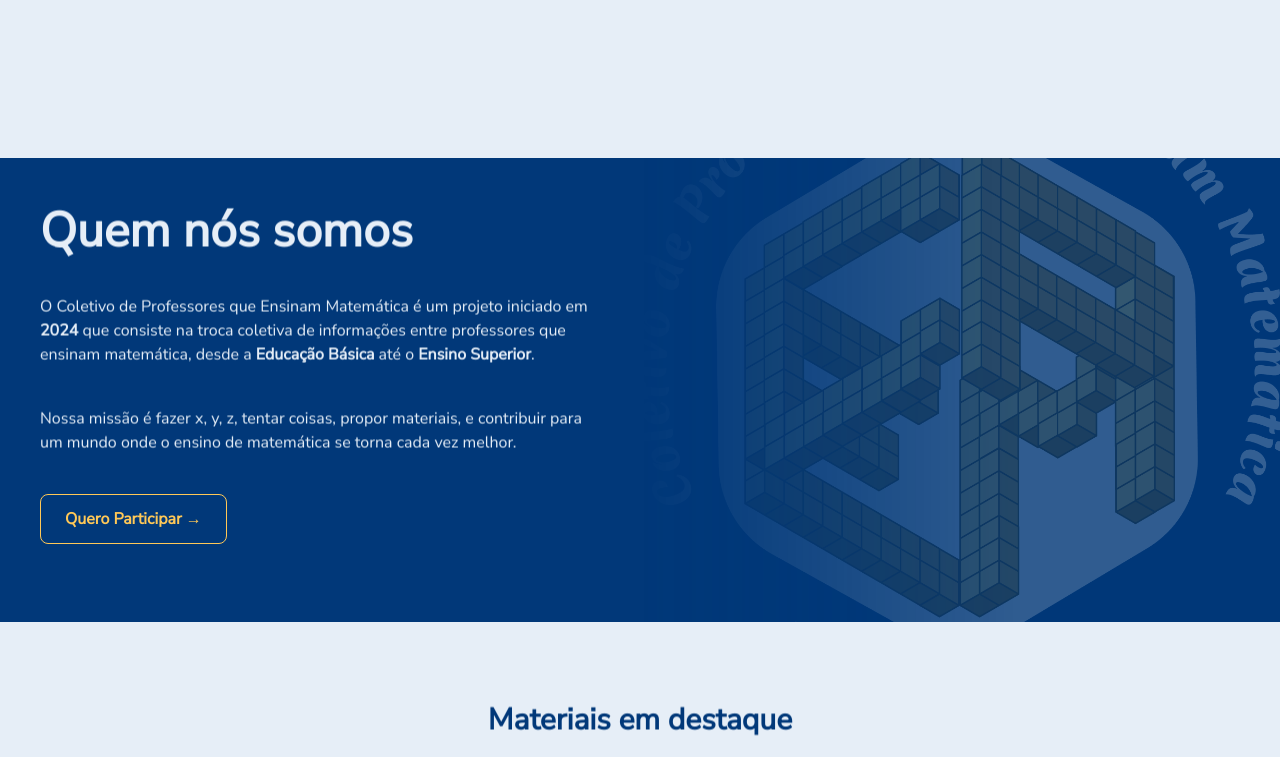
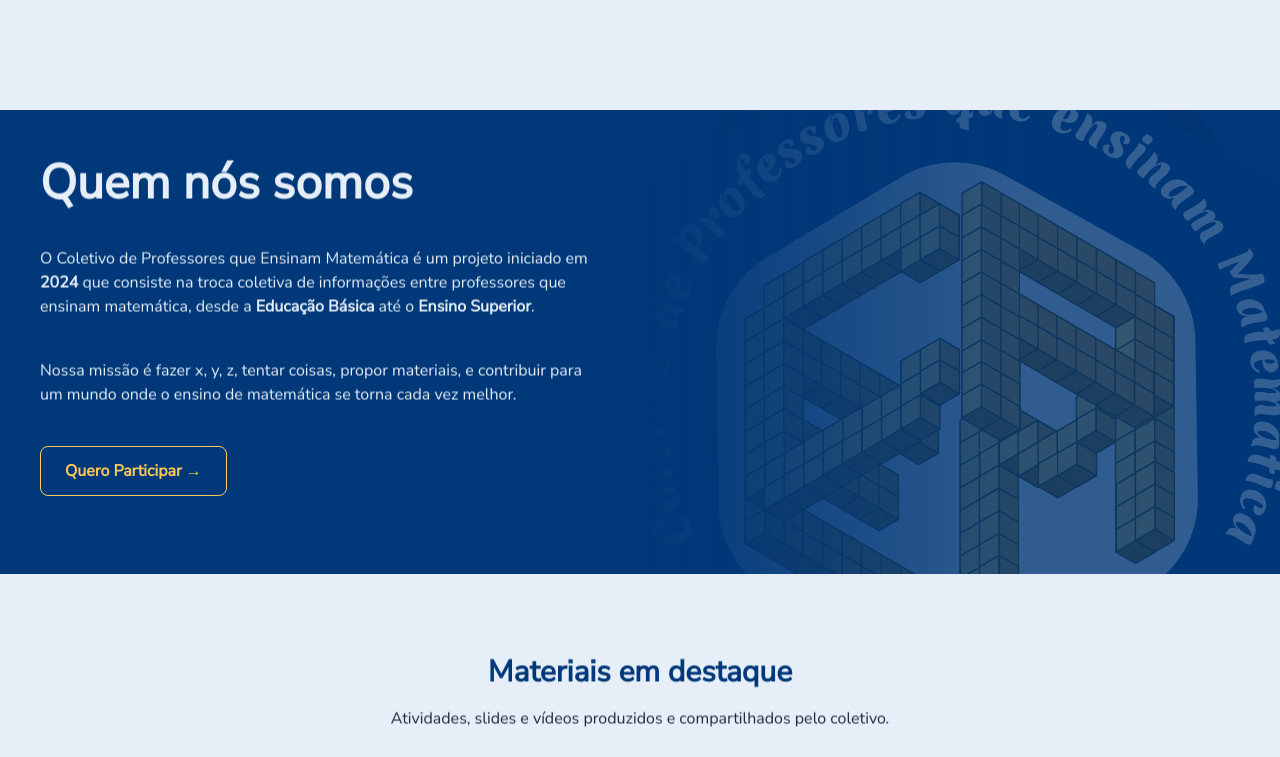
Before and after one commit to dan-pdk/website-cpem, a React (Vite) app in the folder client/: page / in a window 1280 px wide. Shown: the part 548-1305 px from the top of the page. Built offline with nearby package versions, Linux system fonts and the light colour scheme.

Commit message:
feat: add props to ScrollFadeIn.jsx

```diff
--- /dev/null
+++ b/client/src/components/About-project.jsx
@@ -0,0 +1,7 @@
+function AboutProject() {
+    return <div className="w-full h-96 bg-primary-light">
+
+    </div>
+}
+
+export default AboutProject;
--- a/client/src/components/About-us.jsx
+++ b/client/src/components/About-us.jsx
@@ -18,11 +18,10 @@ function AboutUs() {
                Quero Participar →
             </Button>
         </div>
-        <div className="hidden md:block pointer-events-none overflow-hidden mask-[linear-gradient(to_left,rgba(0,0,0,1)_40%,rgba(0,0,0,0)_100%)] [-webkit-mask-image:linear-gradient(to_left,rgba(0,0,0,1)_40%,rgba(0,0,0,0)_100%)]">
-        <img src={logo} alt="Logo" className="h-full w-full object-cover opacity-20 scale-[1.8]" />
-</div>
 
-
+            <div className="hidden md:block pointer-events-none overflow-hidden mask-[linear-gradient(to_left,rgba(0,0,0,1)_40%,rgba(0,0,0,0)_100%)] [-webkit-mask-image:linear-gradient(to_left,rgba(0,0,0,1)_40%,rgba(0,0,0,0)_100%)]">
+                <ScrollFadeIn duration={4500} direction="left"><img src={logo} alt="Logo" className="h-full w-full object-cover opacity-20 scale-[1.8]" /></ScrollFadeIn>
+            </div>
     </div>
 }
 
--- a/client/src/components/Header.jsx
+++ b/client/src/components/Header.jsx
@@ -1,32 +1,43 @@
-import { useState } from 'react';
-import { Link } from 'react-router-dom';
-import BurgerMenu from './Burger-menu.jsx';
-import logo_mobile from '../assets/logo_wide_small.png';
-import logo from '../assets/logo_wide_large.png';
+import { useState } from "react";
+import { Link } from "react-router-dom";
+import BurgerMenu from "./Burger-menu.jsx";
+import logo_mobile from "../assets/logo_wide_small.png";
+import logo from "../assets/logo_wide_large.png";
 
 const links = [
-  { label: 'Início', to: '/' },
-  { label: 'Sobre', to: '/sobre' },
-  { label: 'Materiais', to: '/materiais' },
-  { label: 'Contato', to: '/contato' },
-]
+  { label: "Início", to: "/" },
+  { label: "Sobre", to: "/sobre" },
+  { label: "Materiais", to: "/materiais" },
+  { label: "Contato", to: "/contato" },
+];
 
 function Header() {
   const [isMenuOpen, setIsMenuOpen] = useState(false);
   // todo: baixar imagem logo_mobile com qualidade maior
-  return ( <>
-    <div className='h-24 w-full'></div>
+  return (
+    <>
+      <div className="h-12 w-full"></div>
       <header className="fixed h-24 bg-bg-200/20 w-full flex items-center justify-between border-b border-bg-200 px-4 md:px-8 backdrop-blur-md z-999">
         <Link to="/" className="flex items-center gap-2">
-        <img src={logo_mobile} alt="Logo" className="md:hidden h-16 hover:scale-102 transform transition-duration-900" />
-        <img src={logo} alt="Logo" className="hidden md:block h-16 hover:scale-102 transform transition-duration-900" />
+          <img
+            src={logo_mobile}
+            alt="Logo"
+            className="md:hidden h-16 hover:scale-102 transform"
+          />
+          <img
+            src={logo}
+            alt="Logo"
+            className="hidden md:block h-16 hover:scale-102 transform"
+          />
         </Link>
-
-
 
         <nav className="hidden md:flex items-center gap-8">
           {links.map((link) => (
-          <Link key={link.to} to={link.to} className="text-font hover:text-primary font-nunito-sans">
+            <Link
+              key={link.to}
+              to={link.to}
+              className="text-font hover:text-primary font-nunito-sans"
+            >
               {link.label}
             </Link>
           ))}
@@ -45,7 +56,7 @@ function Header() {
         )}
       </header>
     </>
-  )
+  );
 }
 
-export default Header
+export default Header;
--- a/client/src/components/HowToParticipate.jsx
+++ b/client/src/components/HowToParticipate.jsx
@@ -15,7 +15,7 @@ function HowToParticipate() {
 
       <div className="grid grid-cols-1 sm:grid-cols-3 gap-8">
         {passos.map((passo) => (
-          <ScrollFadeIn key={passo.numero}>
+          <ScrollFadeIn key={passo.numero} delay={500} duration={1500}>
             <div className="flex flex-col gap-2">
               <span className="text-4xl font-bold text-accent">{passo.numero}</span>
               <h3 className="font-semibold text-font">{passo.titulo}</h3>
--- a/client/src/components/ScrollFadeIn.jsx
+++ b/client/src/components/ScrollFadeIn.jsx
@@ -1,6 +1,6 @@
 import { useEffect, useRef, useState } from "react";
 
-function ScrollFadeIn({ children }) {
+function ScrollFadeIn({ children, direction = "up", duration = 850, delay = 0 }) {
   const [isVisible, setIsVisible] = useState(false);
   const domRef = useRef(null);
 
@@ -26,10 +26,27 @@ function ScrollFadeIn({ children }) {
     };
   }, []);
 
+  const initialDirections = {
+    up: "translate-y-8",
+    down: "-translate-y-8",
+    left: "translate-x-8",
+    right: "-translate-x-8",
+  };
+
+  const hiddenClass = initialDirections[direction] || initialDirections.up;
+
   return (
     <div
       ref={domRef}
-      className={`transition-all duration-850 ease-out will-change-[opacity,transform] ${isVisible ? 'opacity-100 translate-y-0' : 'opacity-0 translate-y-8'}`}
+      style={{
+        transitionDuration: `${duration}ms`,
+        transitionDelay: `${delay}ms`,
+      }}
+      className={`transition-all ease-out will-change-[opacity,transform] ${
+        isVisible
+          ? "opacity-100 translate-x-0 translate-y-0"
+          : `opacity-0 ${hiddenClass}`
+      }`}
     >
       {children}
     </div>
--- a/client/src/pages/Home.jsx
+++ b/client/src/pages/Home.jsx
@@ -3,12 +3,14 @@ import AboutUs from '../components/About-us.jsx'
 import FeaturedMaterials from '../components/FeaturedMaterials.jsx'
 import HowToParticipate from '../components/HowToParticipate.jsx'
 import FinalCTA from '../components/FinalCTA.jsx'
+import AboutProject from '../components/About-project.jsx'
 
 function Home() {
   return <div className='overflow-x-hidden'>
     <Hero />
     <AboutUs />
     <FeaturedMaterials />
+    <AboutProject />
     <HowToParticipate />
     <FinalCTA />
   </div>
```
Also changed, not shown: 1 other file (tests, documents, lock files or other folders). Lines whose indentation alone changed are shown as unchanged.
